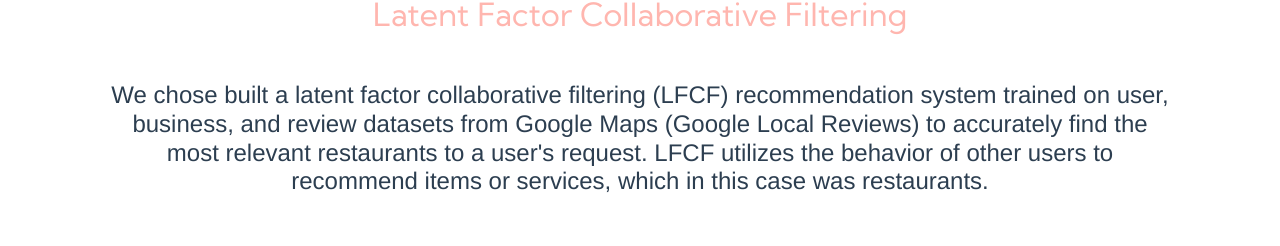
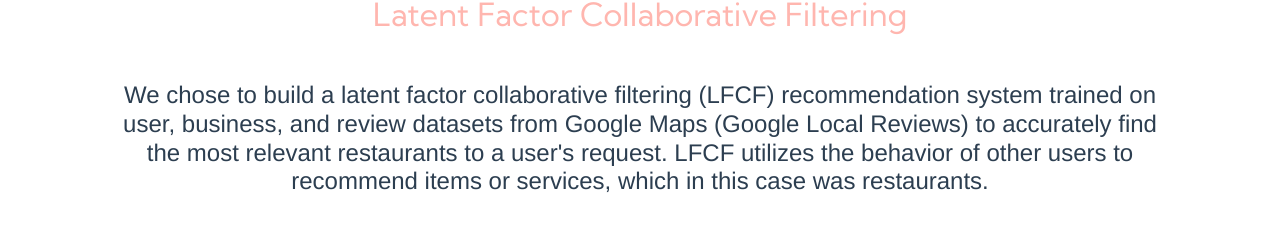
Before and after one commit to awangg/Food4Thought, a Vue app in the folder client/: page /about in a window 1280 px wide. Shown: the part 265-511 px from the top of the page. Built offline with nearby package versions, Linux system fonts and the light colour scheme.

Commit message:
typo lol

```diff
--- a/client/src/pages/About.vue
+++ b/client/src/pages/About.vue
@@ -4,7 +4,7 @@
             <div class="col">
                 <h1 class="about-title">our algorithm</h1>
                 <h2 class="subtitle my-5">Latent Factor Collaborative Filtering</h2>
-                <h4 class="intro my-5"> We chose built a latent factor collaborative filtering (LFCF)
+                <h4 class="intro my-5"> We chose to build a latent factor collaborative filtering (LFCF)
                     recommendation system trained on user, business, and review datasets from Google Maps
                     (Google Local Reviews) to accurately find the most relevant restaurants to a user's
                     request. LFCF utilizes the behavior of other users to recommend items or services, which
```
